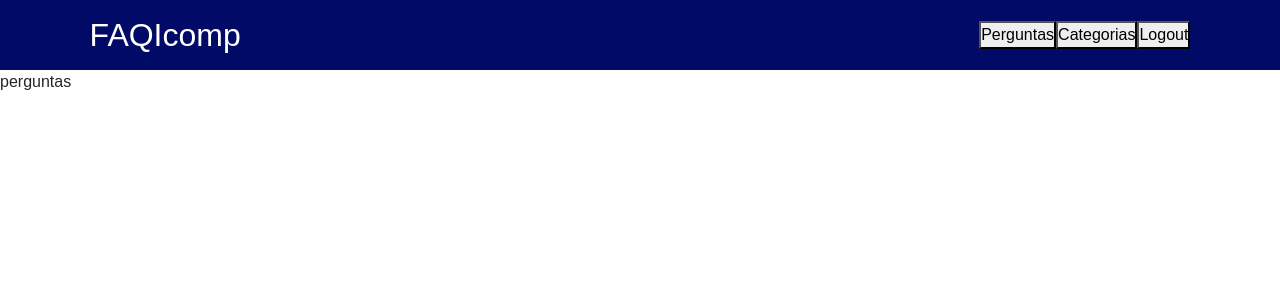
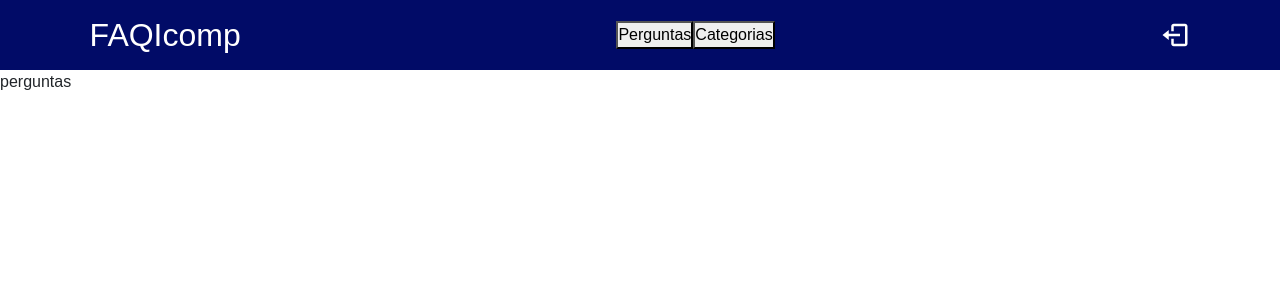
Before and after one commit to NinjaCompacto/FAQCOMP, a React (Create React App) app in the folder frontend/: page /adm/perguntas in a window 1280 px wide. Shown: the top 300 px of the page. Built offline with nearby package versions, Linux system fonts and the light colour scheme; sample sign-in values are in the browser's storage.

Commit message:
stilização da navBar do adm

```diff
--- a/frontend/src/Components/NavBarAdm/NavbarAdm.css
+++ b/frontend/src/Components/NavBarAdm/NavbarAdm.css
@@ -32,6 +32,18 @@
   font-size: 18px;
   margin-left: 10px;
 }
+/* Estilo do ícone de logout */
+.logout-icon {
+  color: #fff;
+  cursor: pointer;
+  margin-left: 10px;
+  transition: color 0.3s;
+  font-size: 30px;
+}
+
+.logout-icon:hover {
+  color: #c82333; /* Cor ao passar o mouse */
+}
 
 /* Estilos para dispositivos móveis */
 @media (max-width: 768px) {
--- a/frontend/src/Components/NavBarAdm/NavbarAdm.js
+++ b/frontend/src/Components/NavBarAdm/NavbarAdm.js
@@ -1,5 +1,6 @@
 import React from "react";
 import { useNavigate } from "react-router-dom"; // Para navegação
+import { BiLogOut } from "react-icons/bi";
 import "./NavbarAdm.css";
 
 const NavbarAdm = () => {
@@ -19,10 +20,9 @@ const NavbarAdm = () => {
         <button onClick={() => navigate("/adm/perguntas")}>Perguntas</button>
         <button onClick={() => navigate("/adm/categorias")}>Categorias</button>
         {/* Botão de logout */}
-        <button className="logout-btn" onClick={handleLogout}>
-          Logout
-        </button>
       </div>
+
+      <BiLogOut className="logout-icon" onClick={handleLogout}></BiLogOut>
     </div>
   );
 };
```
Also changed, not shown: frontend/src/index.js (+7 -7 lines), 1 other file (tests, documents, lock files or other folders).
